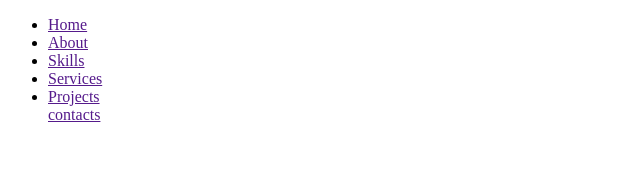
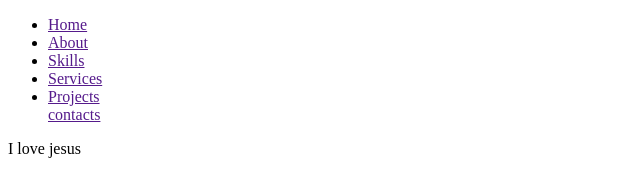
Before and after one commit to SamuelAde001/MyPortfolio, a plain HTML site: page index.html in a window 1280 px wide. Shown: the full height of the page, 0-640 px from the left. Drawn offline with Linux system fonts and the light colour scheme.

Commit message:
i love Jesus

```diff
--- a/index.html
+++ b/index.html
@@ -25,6 +25,6 @@
 		<div class="services"></div>
 		<div class="projects"></div>
 		<div class="contacts"></div>
-		<footer></footer>
+		<footer> I love jesus</footer>
 	</body>
 </html>
```
